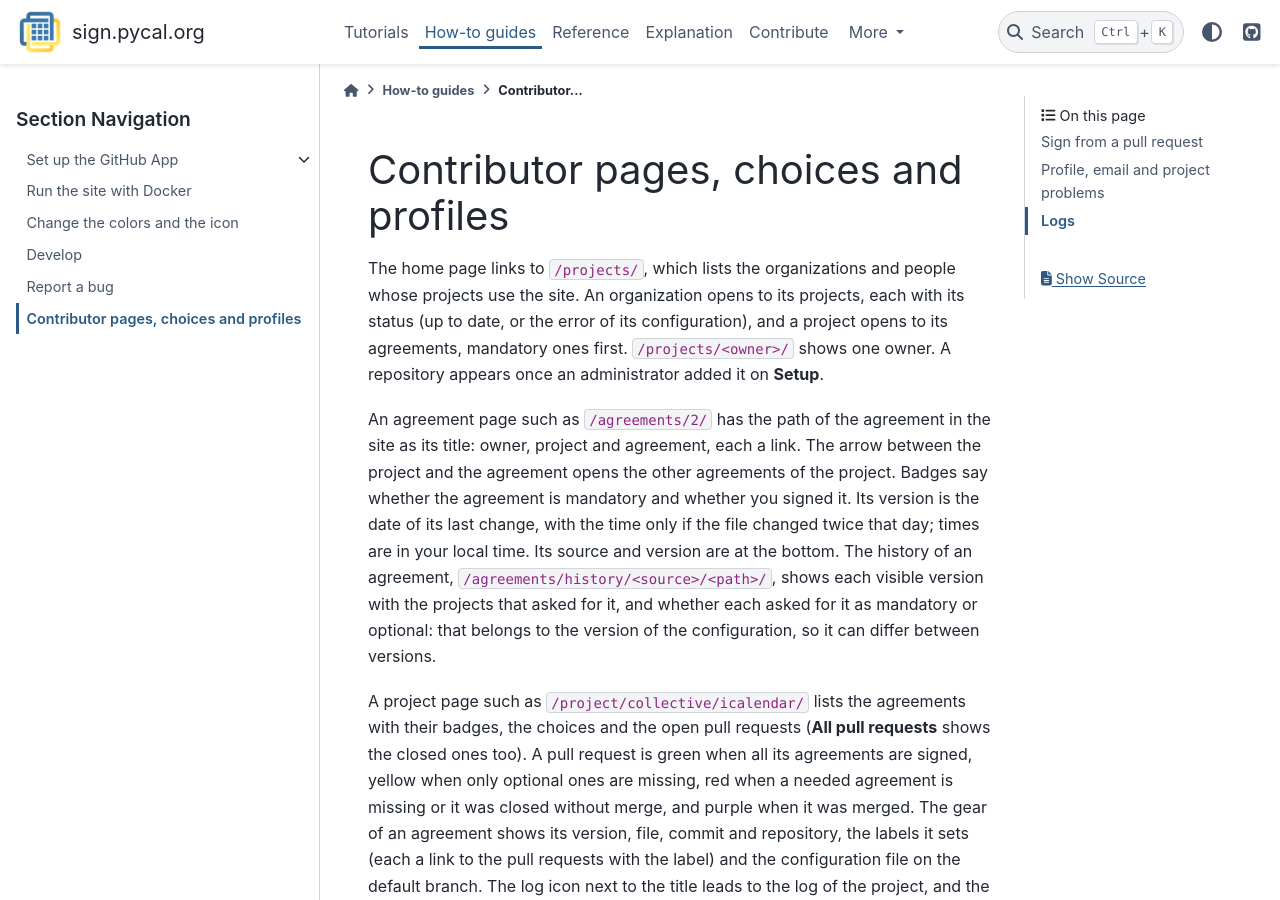
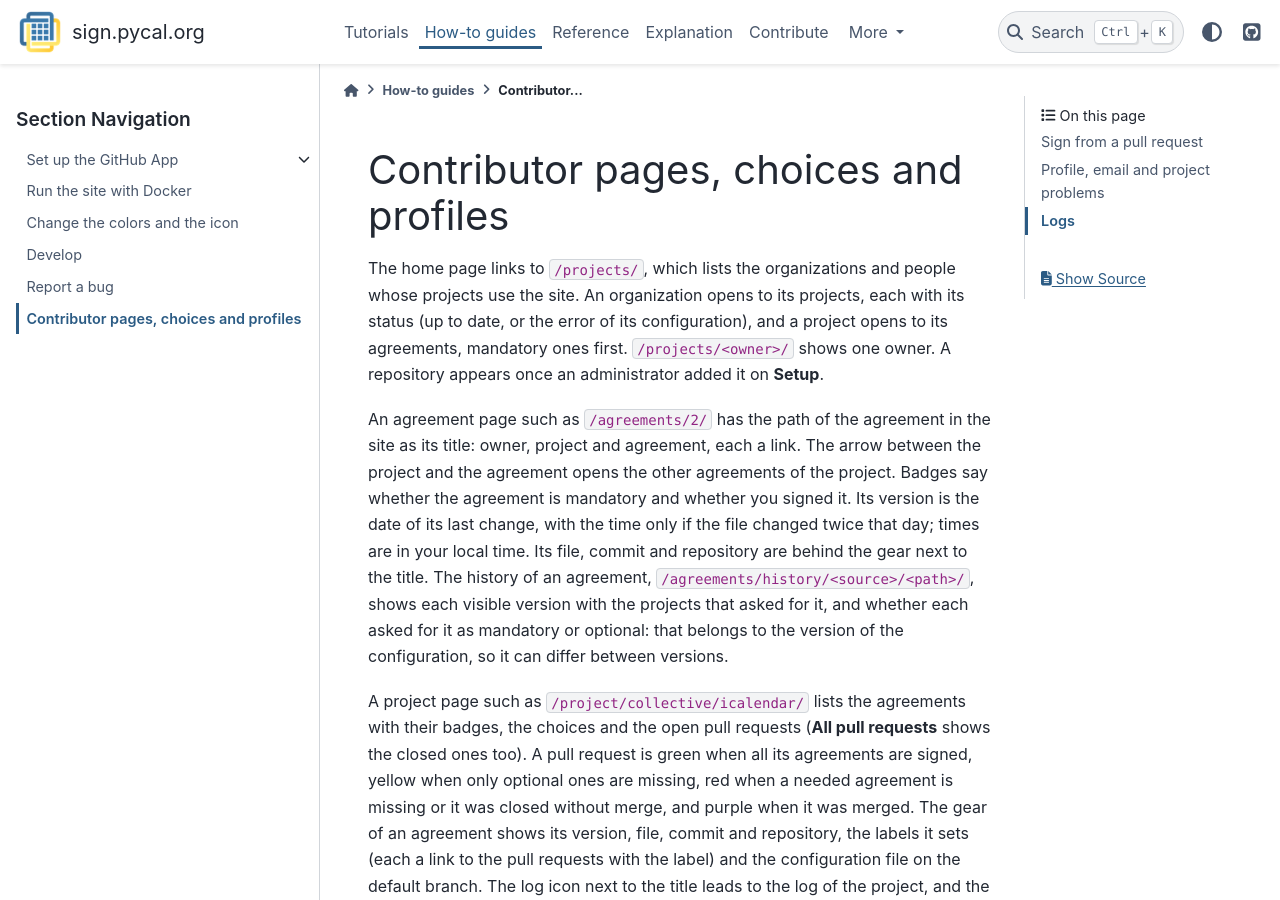
Before and after one commit to PyCalendar/ai.pycal.org, a Sphinx documentation site: the page built from docs/how-to/policy-pages.rst, in a window 1280 px wide and 900 px high. Built offline with Sphinx 7.4.7 and the PyData theme 0.15.4, drawn with Linux system fonts in a browser that asks for light colours; pages that are not in the unit, such as notebooks, are missing from menus.

Commit message:
Say where the technical details of an agreement are
Co-Authored-By: Claude Opus 5.5 <noreply@anthropic.com>

```diff
--- a/docs/how-to/policy-pages.rst
+++ b/docs/how-to/policy-pages.rst
@@ -13,8 +13,8 @@ the site as its title: owner, project and agreement, each a link. The arrow
 between the project and the agreement opens the other agreements of the
 project. Badges say whether the agreement is mandatory and whether you signed
 it. Its version is the date of its last change, with the time only if the file
-changed twice that day; times are in your local time. Its source and version are at the
-bottom. The history of an agreement, ``/agreements/history/<source>/<path>/``,
+changed twice that day; times are in your local time. Its file, commit and
+repository are behind the gear next to the title. The history of an agreement, ``/agreements/history/<source>/<path>/``,
 shows each visible version with the projects that asked for it, and whether
 each asked for it as mandatory or optional: that belongs to the version of the
 configuration, so it can differ between versions.
```
